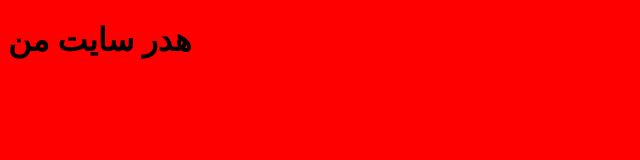
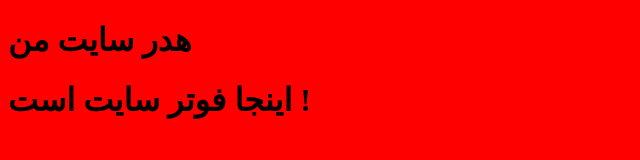
Before and after one commit to milad0211/test-shop, a plain HTML site: page index.html in a window 1280 px wide. Shown: the whole page, without its empty margins (0-640 px from the left). Drawn offline with Linux system fonts and the light colour scheme.

Commit message:
Creat Footer

```diff
--- a/index.html
+++ b/index.html
@@ -17,5 +17,8 @@
             هدر سایت من
         </h1>
     </head>
+    <footer>
+        <h1>اینجا فوتر سایت است !</h1>
+    </footer>
 </body>
 </html>
```
